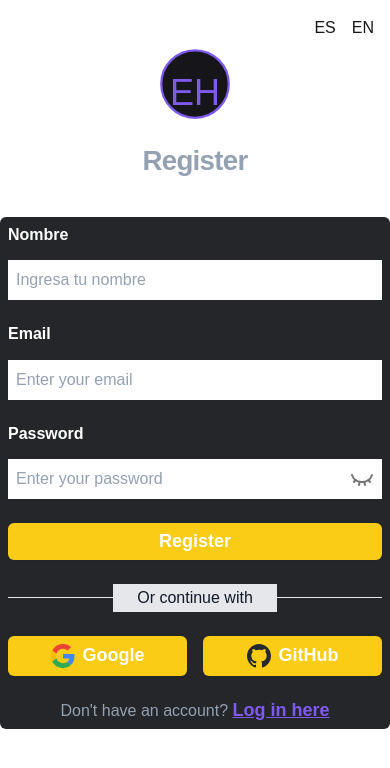
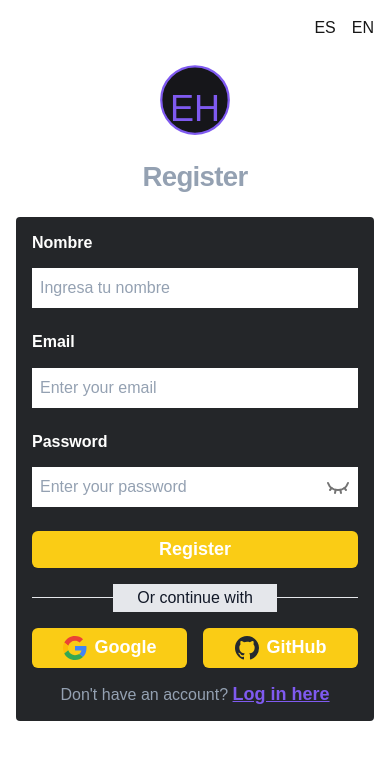
Before and after one commit to Polarsh/event-hub-nextjs, a Next.js app: page /en/auth/register in a window 390 px wide. Shown: the top 768 px of the page. Built offline with nearby package versions, Linux system fonts and the light colour scheme.

Commit message:
feat(auth): crear layout de autenticación y mejorar diseño de páginas de inicio de sesión y registro

```diff
--- /dev/null
+++ b/src/app/[locale]/auth/layout.tsx
@@ -0,0 +1,13 @@
+import React from 'react'
+
+export default function AuthLayout({
+  children,
+}: {
+  children: React.ReactNode
+}) {
+  return (
+    <div className='w-full mx-auto md:max-w-md pt-[64px] px-4 md:px-0 '>
+      {children}
+    </div>
+  )
+}
--- a/src/app/[locale]/auth/login/page.tsx
+++ b/src/app/[locale]/auth/login/page.tsx
@@ -11,15 +11,14 @@ export default function LoginPage() {
   const tAuth = useTranslations('AUTH')
 
   return (
-    <div className='flex min-h-full flex-1 flex-col justify-center py-12 sm:px-6 lg:px-8'>
-      <div className='sm:mx-auto sm:w-full sm:max-w-md'>
-        <IconLogo size='large' className='mx-auto' />
-        <h2 className='mt-6 text-center text-h2 font-bold tracking-tight text-textColor'>
-          {tAuth('LOGIN')}
-        </h2>
-      </div>
+    <div className='space-y-6'>
+      <IconLogo size='large' className='mx-auto' />
 
-      <Card className='mt-10 sm:mx-auto sm:w-full sm:max-w-[480px] space-y-6'>
+      <h2 className='text-center text-h2 font-bold tracking-tight text-textColor'>
+        {tAuth('LOGIN')}
+      </h2>
+
+      <Card>
         <LoginForm />
         <ThirdPartyLogin />
 
--- a/src/app/[locale]/auth/register/page.tsx
+++ b/src/app/[locale]/auth/register/page.tsx
@@ -11,15 +11,14 @@ export default function RegisterPage() {
   const tAuth = useTranslations('AUTH')
 
   return (
-    <div className='flex min-h-full flex-1 flex-col justify-center py-12 sm:px-6 lg:px-8'>
-      <div className='sm:mx-auto sm:w-full sm:max-w-md'>
-        <IconLogo size='large' className='mx-auto' />
-        <h2 className='mt-6 text-center text-h2 font-bold tracking-tight text-textColor'>
-          {tAuth('REGISTER')}
-        </h2>
-      </div>
+    <div className='space-y-6'>
+      <IconLogo size='large' className='mx-auto' />
 
-      <Card className='mt-10 sm:mx-auto sm:w-full sm:max-w-[480px] space-y-6'>
+      <h2 className='text-center text-h2 font-bold tracking-tight text-textColor'>
+        {tAuth('REGISTER')}
+      </h2>
+
+      <Card>
         <RegisterForm />
         <ThirdPartyLogin />
 
--- a/src/components/common/Card.tsx
+++ b/src/components/common/Card.tsx
@@ -8,7 +8,7 @@ type CardProps = {
 export default function Card({ children, className }: CardProps) {
   return (
     <div
-      className={`bg-backgroundColorLight p-2 md:p-4 lg:p-6 rounded-md ${className ?? ''}`}>
+      className={`bg-backgroundColorLight p-4 md:p-6 lg:p-8 rounded-[4px] space-y-4 md:space-y-6 lg:space-y-8 ${className ?? ''}`}>
       {children}
     </div>
   )
```
